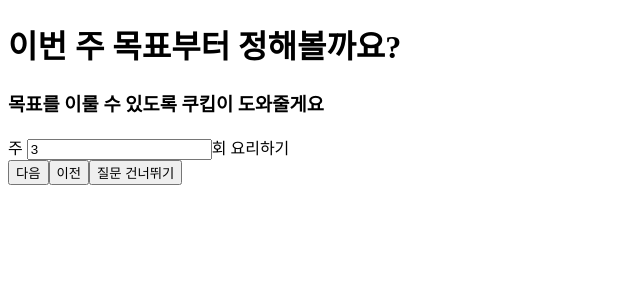
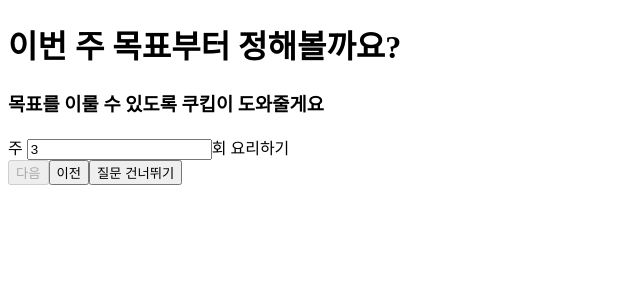
Before and after one commit to soeun-727/12th-CooKeep-FE, a React (Vite) app: page / in a window 1280 px wide. Shown: the top 300 px of the page, without its empty margins (0-640 px from the left). Built offline with nearby package versions, Linux system fonts and the light colour scheme; the HTML template or start-up script is replaced by a standard one.

Commit message:
feat: 화면 전환 로직 구현

```diff
--- a/src/components/auth/onboarding/Footer.tsx
+++ b/src/components/auth/onboarding/Footer.tsx
@@ -1,17 +1,44 @@
-//props로 다음과 이전이 어딘지 받으면 될 듯
-
 import Button from "../../ui/Button";
 
-export default function Footer() {
+interface FooterProps {
+  onNext: () => void;
+  onPrev: () => void;
+  onSkip: () => void;
+  isFirstStep: boolean;
+  isLastStep: boolean;
+  isValid: boolean;
+}
+
+export default function Footer({
+  onNext,
+  onPrev,
+  onSkip,
+  isFirstStep,
+  isLastStep,
+  isValid,
+}: FooterProps) {
   return (
     <div className="fixed bottom-0 left-0 pb-[34px] w-full flex flex-col items-center justify-center gap-2">
-      <Button size="S" className="bg-[var(--color-green-deep)]">
-        다음
+      <Button
+        size="S"
+        className={`bg-[var(--color-green-deep)] ${
+          !isValid ? "cursor-not-allowed" : ""
+        }`}
+        onClick={() => isValid && onNext()}
+        disabled={!isValid}
+      >
+        {isLastStep ? "쿠킵 시작하기" : "다음"}
       </Button>
-      <Button size="S" className="bg-gray-300">
+      <Button
+        size="S"
+        className={`bg-gray-300 ${isFirstStep ? "cursor-not-allowed" : ""}`}
+        onClick={() => !isFirstStep && onPrev()}
+      >
         이전
       </Button>
-      <button className="typo-caption text-gray-500">질문 건너뛰기</button>
+      <button className="typo-caption text-gray-500" onClick={onSkip}>
+        질문 건너뛰기
+      </button>
     </div>
   );
 }
--- a/src/components/auth/onboarding/Onboarding.tsx
+++ b/src/components/auth/onboarding/Onboarding.tsx
@@ -18,12 +18,14 @@ export default function Onboarding() {
   };
 
   //컴포넌트 배열
-  const STEPS = [];
+  const STEPS = [<FoodType />, <Skill />, <Goal />, <SpecificGoal />];
   return (
-    <div className="flex flex-col min-h-screen items-center">
-      <Progress currentStep={step} />
-      <SpecificGoal />
-      <Footer />
-    </div>
+    <>
+      <div className="flex flex-col min-h-screen items-center">
+        <Progress currentStep={step} />
+        <SpecificGoal />
+        <Footer />
+      </div>
+    </>
   );
 }
```
